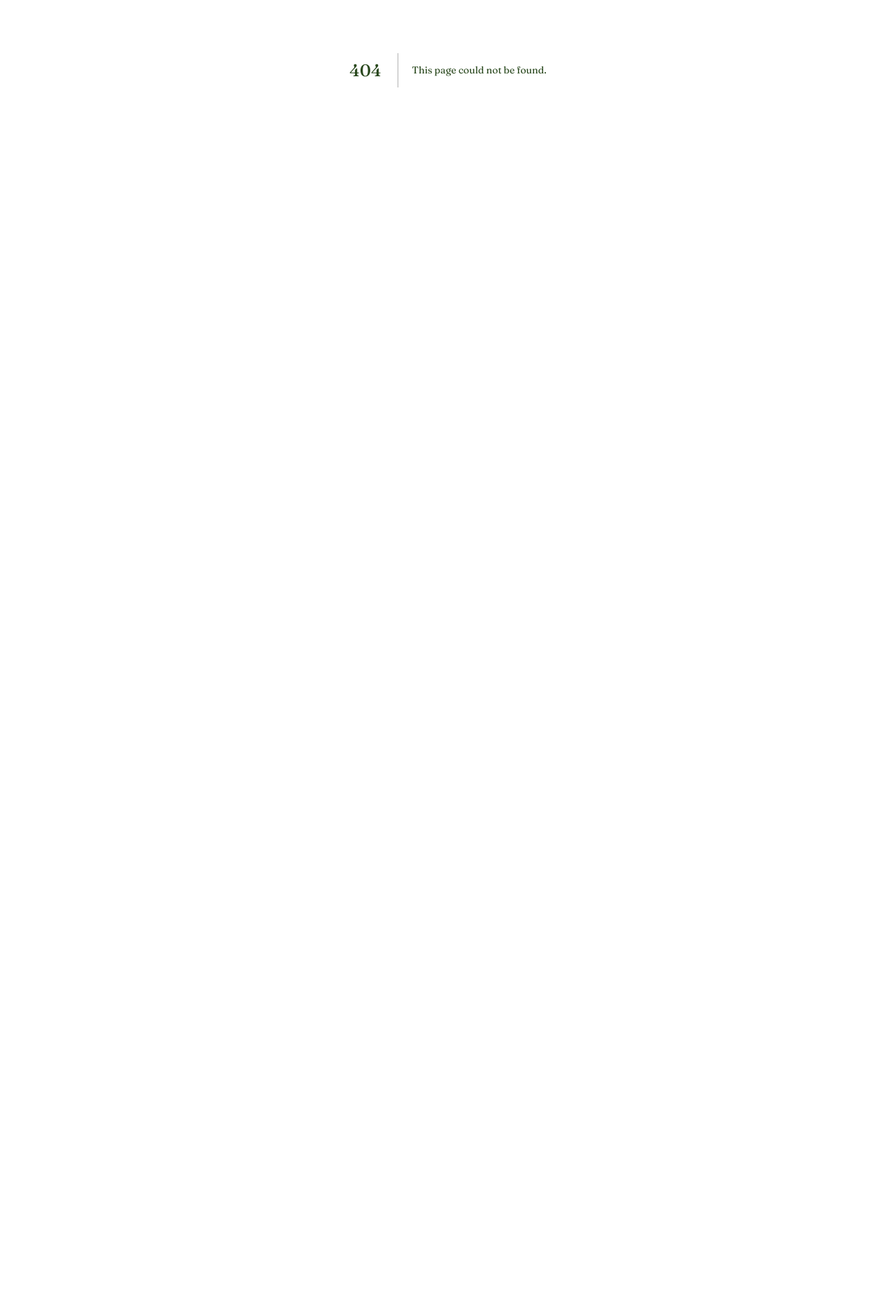
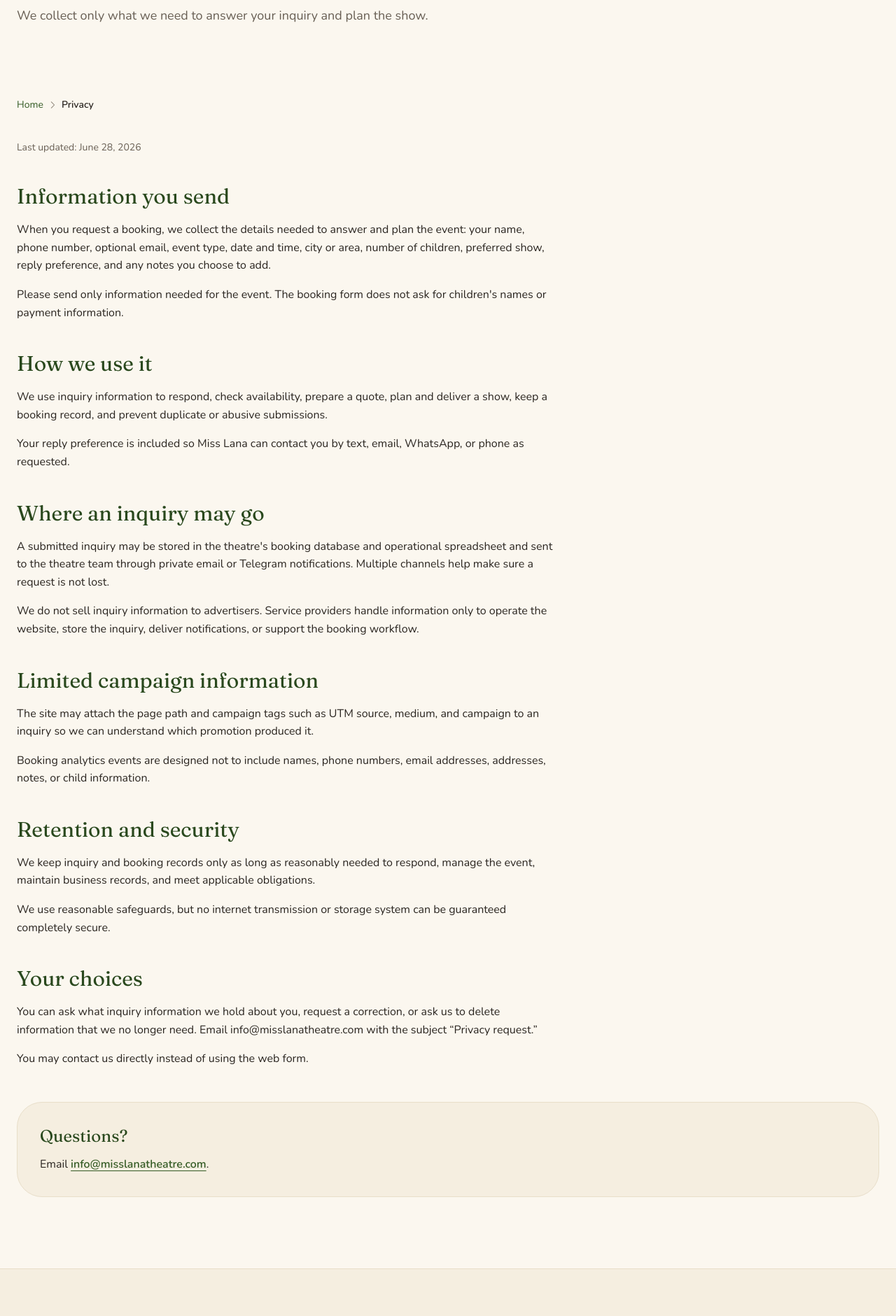
Before and after one commit to Tureckiy-zart/Fairy-Tale-Theater, a Next.js app: page /privacy in a window 1280 px wide. Before the commit this address had no page. Shown: the part 300-2181 px from the top of the page at 70% size. Before the commit the page ends 800 px from the top, so only its background shows below. Built offline with nearby package versions, Linux system fonts and the light colour scheme.

Commit message:
feat: add public privacy notice

```diff
--- /dev/null
+++ b/app/privacy/page.tsx
@@ -0,0 +1,107 @@
+import type { Metadata } from "next";
+import { buildMetadata } from "@/lib/seo";
+import { Breadcrumb, PageHero, Section } from "@/components/ui";
+import { SparkStar } from "@/components/brand/Glyphs";
+import { SiteShell } from "@/components/shell/SiteShell";
+import { EMAIL } from "@/lib/site";
+
+export const metadata: Metadata = buildMetadata({
+  title: "Privacy",
+  description: "How Miss Lana's Fairy-Tale Theatre handles information submitted through the booking website.",
+  path: "/privacy",
+});
+
+const SECTIONS = [
+  {
+    title: "Information you send",
+    paragraphs: [
+      "When you request a booking, we collect the details needed to answer and plan the event: your name, phone number, optional email, event type, date and time, city or area, number of children, preferred show, reply preference, and any notes you choose to add.",
+      "Please send only information needed for the event. The booking form does not ask for children's names or payment information.",
+    ],
+  },
+  {
+    title: "How we use it",
+    paragraphs: [
+      "We use inquiry information to respond, check availability, prepare a quote, plan and deliver a show, keep a booking record, and prevent duplicate or abusive submissions.",
+      "Your reply preference is included so Miss Lana can contact you by text, email, WhatsApp, or phone as requested.",
+    ],
+  },
+  {
+    title: "Where an inquiry may go",
+    paragraphs: [
+      "A submitted inquiry may be stored in the theatre's booking database and operational spreadsheet and sent to the theatre team through private email or Telegram notifications. Multiple channels help make sure a request is not lost.",
+      "We do not sell inquiry information to advertisers. Service providers handle information only to operate the website, store the inquiry, deliver notifications, or support the booking workflow.",
+    ],
+  },
+  {
+    title: "Limited campaign information",
+    paragraphs: [
+      "The site may attach the page path and campaign tags such as UTM source, medium, and campaign to an inquiry so we can understand which promotion produced it.",
+      "Booking analytics events are designed not to include names, phone numbers, email addresses, addresses, notes, or child information.",
+    ],
+  },
+  {
+    title: "Retention and security",
+    paragraphs: [
+      "We keep inquiry and booking records only as long as reasonably needed to respond, manage the event, maintain business records, and meet applicable obligations.",
+      "We use reasonable safeguards, but no internet transmission or storage system can be guaranteed completely secure.",
+    ],
+  },
+  {
+    title: "Your choices",
+    paragraphs: [
+      `You can ask what inquiry information we hold about you, request a correction, or ask us to delete information that we no longer need. Email ${EMAIL.address} with the subject “Privacy request.”`,
+      "You may contact us directly instead of using the web form.",
+    ],
+  },
+] as const;
+
+export default function PrivacyPage() {
+  return (
+    <SiteShell>
+      <PageHero
+        current={{ name: "Privacy", href: "/privacy" }}
+        containerClassName="pt-10 md:pt-14"
+        eyebrow="Privacy"
+        marker={<SparkStar size={16} />}
+        title="Your booking information, explained plainly"
+        subtitle="We collect only what we need to answer your inquiry and plan the show."
+      />
+
+      <Section>
+        <Breadcrumb
+          items={[
+            { name: "Home", href: "/" },
+            { name: "Privacy", href: "/privacy" },
+          ]}
+          className="mb-10"
+        />
+        <p className="max-w-prose text-sm text-ink-soft">Last updated: June 28, 2026</p>
+        <div className="mt-10 flex max-w-3xl flex-col gap-10">
+          {SECTIONS.map((section) => (
+            <section key={section.title}>
+              <h2 className="font-display text-3xl text-forest-800">{section.title}</h2>
+              <div className="mt-4 flex flex-col gap-4">
+                {section.paragraphs.map((paragraph) => (
+                  <p key={paragraph} className="text-ink">
+                    {paragraph}
+                  </p>
+                ))}
+              </div>
+            </section>
+          ))}
+        </div>
+        <div className="mt-12 rounded-2xl border border-border-soft bg-surface p-6 md:p-8">
+          <h2 className="font-display text-2xl text-forest-800">Questions?</h2>
+          <p className="mt-3 text-ink">
+            Email{" "}
+            <a href={EMAIL.href} className="font-semibold text-forest-700 underline underline-offset-4">
+              {EMAIL.address}
+            </a>
+            .
+          </p>
+        </div>
+      </Section>
+    </SiteShell>
+  );
+}
```
